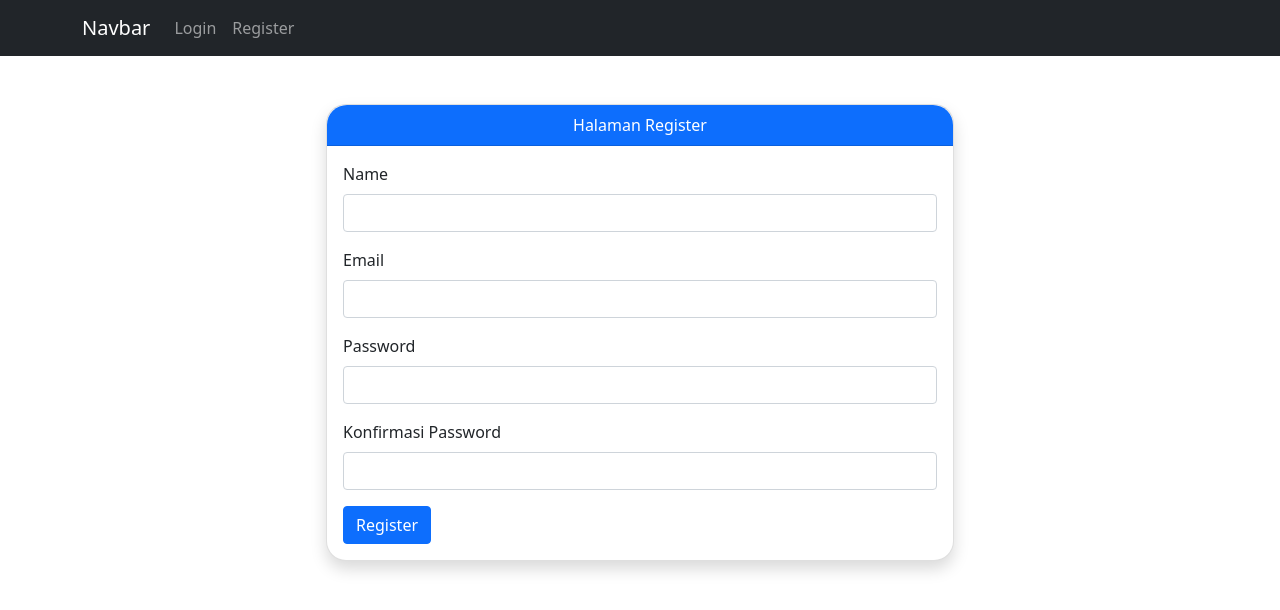
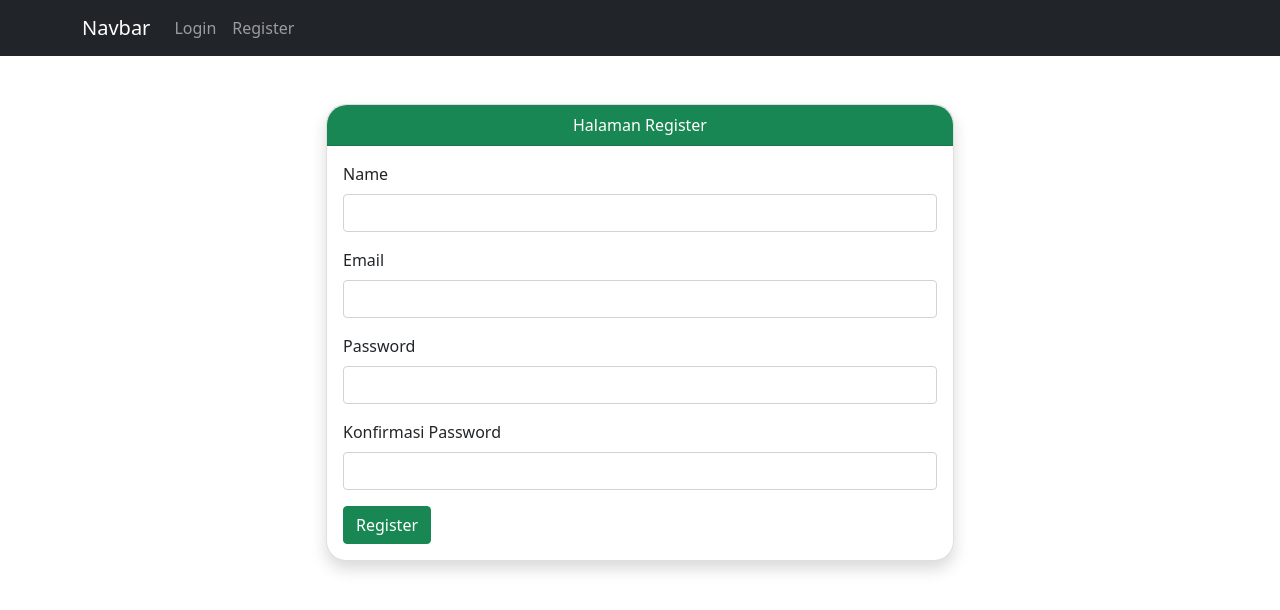
Before and after one commit to musyahya/react_rental_ps, a React (Create React App) app: page / in a window 1280 px wide. Shown: the top 610 px of the page. Built offline with nearby package versions, Linux system fonts and the light colour scheme.

Commit message:
children

```diff
--- /dev/null
+++ b/src/components/CardComponent.js
@@ -0,0 +1,29 @@
+import React from 'react'
+import { Row, Button, Col, Form, Card } from "react-bootstrap";
+
+function CardComponent(props) {
+
+
+    return (
+      <Row className="mt-5 justify-content-center">
+        <Col md={6}>
+          <Card className="shadow border-radius">
+            <Card.Header className="text-center bg-success text-white header-radius">
+              Halaman {props.title}
+            </Card.Header>
+            <Card.Body>
+              <Form>
+               {props.children}
+
+                <Button variant="success" onClick={props.action}>
+                  {props.title}
+                </Button>
+              </Form>
+            </Card.Body>
+          </Card>
+        </Col>
+      </Row>
+    );
+}
+
+export default CardComponent
--- a/src/pages/login/Login.js
+++ b/src/pages/login/Login.js
@@ -1,7 +1,8 @@
 import axios from "axios";
 import React, { useState } from "react";
-import { Row, Button, Col, Form, Card } from "react-bootstrap";
+import { Form } from "react-bootstrap";
 import { useHistory } from "react-router-dom";
+import CardComponent from "../../components/CardComponent";
 
 function Login(props) {
 
@@ -28,20 +29,10 @@ function Login(props) {
       }
 
   return (
-    <Row className="mt-5 justify-content-center">
-      <Col md={6}>
-        <Card className="shadow border-radius">
-          <Card.Header className="text-center bg-primary text-white header-radius">
-            Halaman Login
-          </Card.Header>
-          <Card.Body>
-            <Form>
+    <CardComponent action={login} title="Login">
       <Form.Group className="mb-3">
         <Form.Label>Email</Form.Label>
-                <Form.Control
-                  onChange={(e) => setEmail(e.target.value)}
-                  type="email"
-                />
+        <Form.Control onChange={(e) => setEmail(e.target.value)} type="email" />
       </Form.Group>
 
       <Form.Group className="mb-3">
@@ -51,15 +42,7 @@ function Login(props) {
           type="password"
         />
       </Form.Group>
-
-              <Button variant="primary" onClick={login}>
-                Login
-              </Button>
-            </Form>
-          </Card.Body>
-        </Card>
-      </Col>
-    </Row>
+    </CardComponent>
   );
 }
 
--- a/src/pages/register/Register.js
+++ b/src/pages/register/Register.js
@@ -1,7 +1,8 @@
 import axios from 'axios';
 import React, {useState} from 'react'
-import { Row, Button, Col, Form, Card } from "react-bootstrap";
+import { Form } from "react-bootstrap";
 import { useHistory } from 'react-router-dom';
+import CardComponent from '../../components/CardComponent';
 
 function Register(props) {
 
@@ -32,20 +33,10 @@ function Register(props) {
     }
 
     return (
-      <Row className="mt-5 justify-content-center">
-        <Col md={6}>
-          <Card className="shadow border-radius">
-            <Card.Header className="text-center bg-primary text-white header-radius">
-              Halaman Register
-            </Card.Header>
-            <Card.Body>
-              <Form>
+      <CardComponent title='Register' action={register}>
         <Form.Group className="mb-3">
           <Form.Label>Name</Form.Label>
-                  <Form.Control
-                    onChange={(e) => setName(e.target.value)}
-                    type="text"
-                  />
+          <Form.Control onChange={(e) => setName(e.target.value)} type="text" />
         </Form.Group>
 
         <Form.Group className="mb-3">
@@ -71,15 +62,7 @@ function Register(props) {
             type="password"
           />
         </Form.Group>
-
-                <Button variant="primary" onClick={register}>
-                  Register
-                </Button>
-              </Form>
-            </Card.Body>
-          </Card>
-        </Col>
-      </Row>
+      </CardComponent>
     );
 }
 
```
Lines whose indentation alone changed are shown as unchanged.
